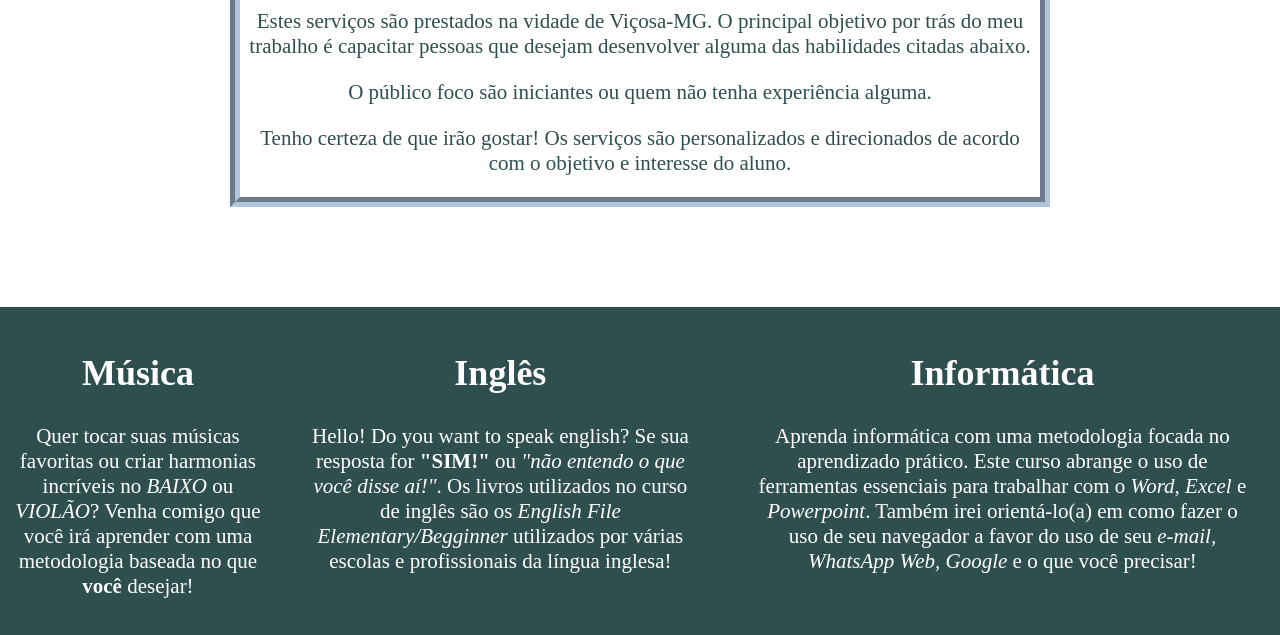
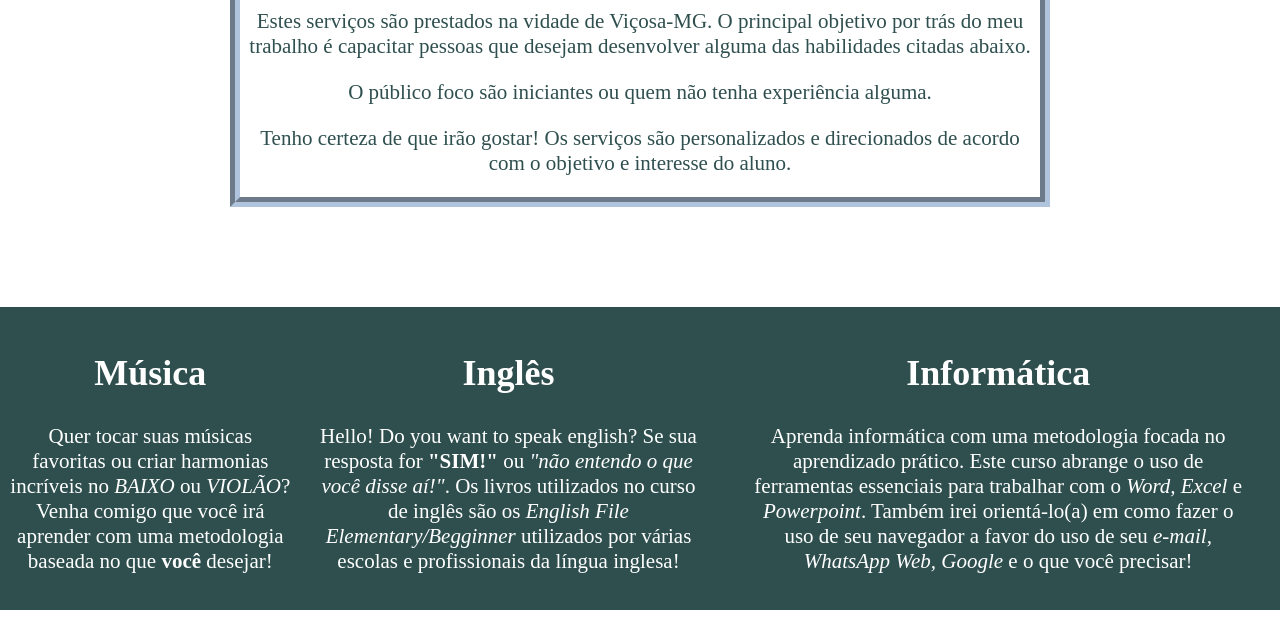
Before and after one commit to fernandorcoelho/my_first_html, a plain HTML site: page about_me.html in a window 1280 px wide. Shown: the part 352-987 px from the top of the page. After the commit the page ends 962 px from the top, so only its background shows below. Drawn offline with Linux system fonts and the light colour scheme.

Commit message:
updated style_about.css

```diff
--- a/css/style_about.css
+++ b/css/style_about.css
@@ -39,8 +39,9 @@ header {
 
 .columns {
     display: flex;
+    margin: 0 10px;
 }
 
 .column {
-    margin: 0 30px;
+    margin: 0 20px;
 }
```
